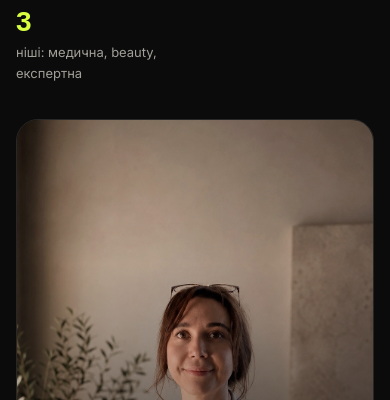
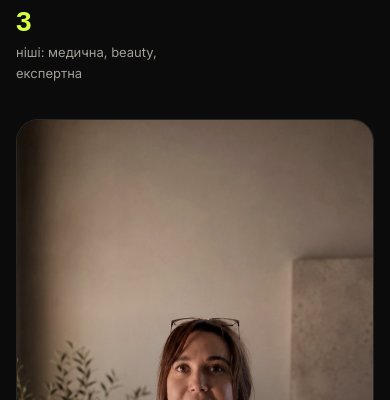
Before and after one commit to Khodakovskiy3/Landing, a website: page index.html in a window 390 px wide. Shown: the part 710-1110 px from the top of the page. Drawn offline with Linux system fonts and the light colour scheme; a web font is replaced by a local one.

Commit message:
Fix mobile photo position - show face from top

```diff
--- a/index.html
+++ b/index.html
@@ -644,7 +644,9 @@
     .marquee-band{transform:rotate(-1.4deg) scale(1.04); margin:2px 0 -6px;}
 
     .hero-media{grid-template-columns:1fr; margin-top:36px;}
-    .hero-photo{aspect-ratio:1/1; min-height:0;}
+    .hero-photo{aspect-ratio:3/4; min-height:0;}
+    .hero-photo img{object-position:50% 5%;}
+    .about-photo img{object-position:50% 5%;}
     .hero-side{padding:26px 22px;}
     .hero-side .quote{font-size:17px;}
 
```
